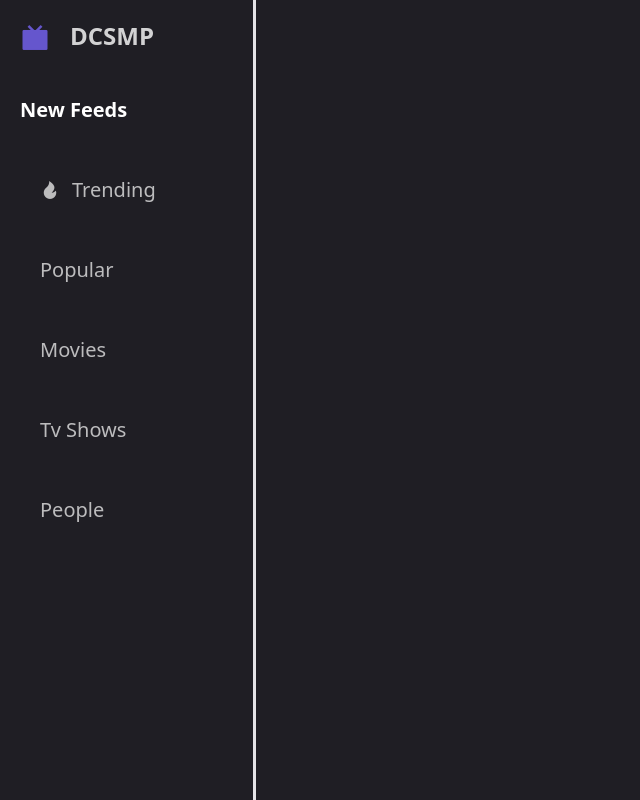
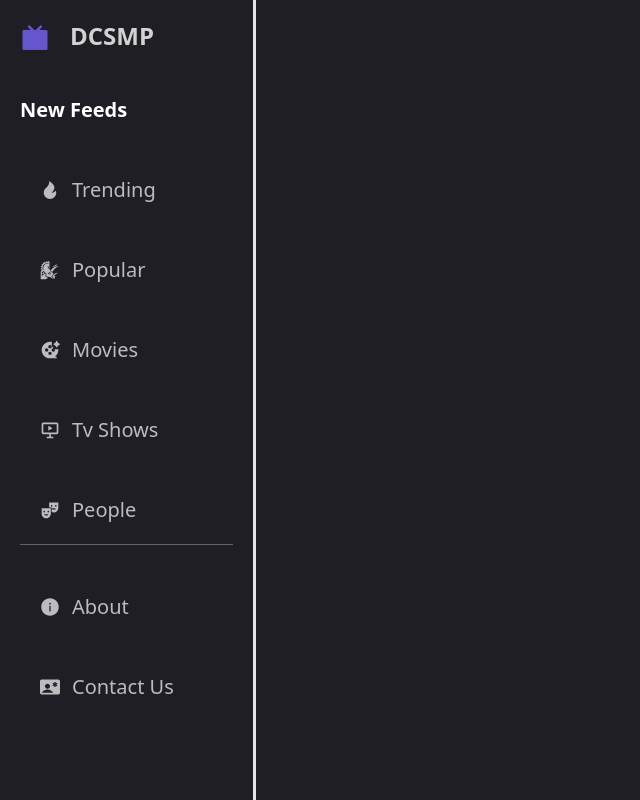
Before and after one commit to dhruval1907/Movieapp_react, a React (Vite) app: page / in a window 1280 px wide. Shown: the whole page, without its empty margins (0-640 px from the left). Built offline with nearby package versions, Linux system fonts and the light colour scheme.

Commit message:
sidebar done

```diff
--- a/package.json
+++ b/package.json
@@ -15,6 +15,7 @@
     "axios": "^1.13.2",
     "react": "^19.2.0",
     "react-dom": "^19.2.0",
+    "react-icons": "^5.5.0",
     "react-infinite-scroll-component": "^6.1.1",
     "react-player": "^3.4.0",
     "react-redux": "^9.2.0",
--- a/src/templates/Sidebar.jsx
+++ b/src/templates/Sidebar.jsx
@@ -1,5 +1,11 @@
 import React from 'react'
 import { Link } from 'react-router-dom'
+import { RiMovie2AiFill } from "react-icons/ri";
+import { MdTheaterComedy } from "react-icons/md";
+import { GiTriceratopsHead } from "react-icons/gi";
+import { BiSlideshow } from "react-icons/bi";
+import { MdContactEmergency } from "react-icons/md";
+import { AiFillInfoCircle } from "react-icons/ai";
 
 const Sidebar = () => {
     return (
@@ -11,10 +17,16 @@ const Sidebar = () => {
             <nav className='flex flex-col gap-3'>
                 <h1 className='mt-10 mb-5 text-white text-xl font-semibold'>New Feeds</h1>
                 <Link className='text-white/70 text-xl p-5 duration-150 hover:text-white  hover:bg-[#6556CD] rounded-lg flex gap-3 items-center'><i class="ri-fire-fill text-xl"></i> Trending</Link>
-                <Link className='text-white/70 text-xl p-5 duration-150 hover:text-white  hover:bg-[#6556CD] rounded-lg'>Popular</Link>
-                <Link className='text-white/70 text-xl p-5 duration-150 hover:text-white  hover:bg-[#6556CD] rounded-lg'>Movies</Link>
-                <Link className='text-white/70 text-xl p-5 duration-150 hover:text-white  hover:bg-[#6556CD] rounded-lg'>Tv Shows</Link>
-                <Link className='text-white/70 text-xl p-5 duration-150 hover:text-white  hover:bg-[#6556CD] rounded-lg'>People</Link>
+                <Link className='text-white/70 text-xl p-5 duration-150 hover:text-white  hover:bg-[#6556CD] rounded-lg flex gap-3 items-center'><GiTriceratopsHead className='text-xl'></GiTriceratopsHead> Popular</Link>
+                <Link className='text-white/70 text-xl p-5 duration-150 hover:text-white  hover:bg-[#6556CD] rounded-lg flex gap-3 items-center'><RiMovie2AiFill className='text-xl'></RiMovie2AiFill> Movies</Link>
+                <Link className='text-white/70 text-xl p-5 duration-150 hover:text-white  hover:bg-[#6556CD] rounded-lg flex gap-3 items-center'><BiSlideshow className='text-xl'></BiSlideshow> Tv Shows</Link>
+                <Link className='text-white/70 text-xl p-5 duration-150 hover:text-white  hover:bg-[#6556CD] rounded-lg flex gap-3 items-center'><MdTheaterComedy className='text-xl'></MdTheaterComedy> People</Link>
+            </nav>
+            <hr className='text-white/30 h-[1px]' />
+            <nav className='flex flex-col gap-3 '>
+                <Link className='text-white/70 mt-7 text-xl p-5 duration-150 hover:text-white  hover:bg-[#6556CD] rounded-lg flex gap-3 items-center'><AiFillInfoCircle></AiFillInfoCircle> About</Link>
+                <Link className='text-white/70 text-xl p-5 duration-150 hover:text-white  hover:bg-[#6556CD] rounded-lg flex gap-3 items-center'><MdContactEmergency className='text-xl'></MdContactEmergency> Contact Us</Link>
+
             </nav>
         </div>
     )
```
Also changed, not shown: 1 other file (tests, documents, lock files or other folders).
